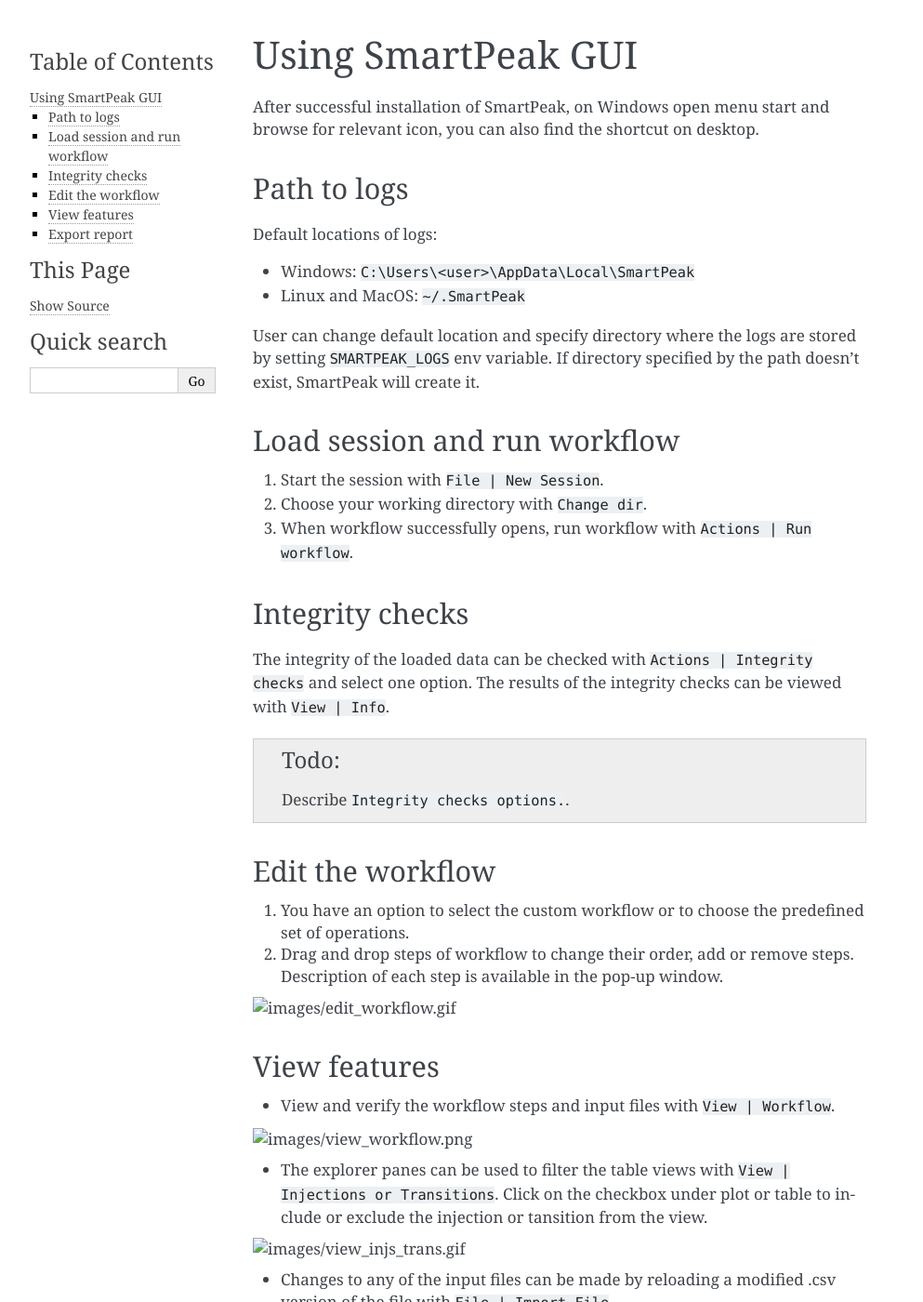
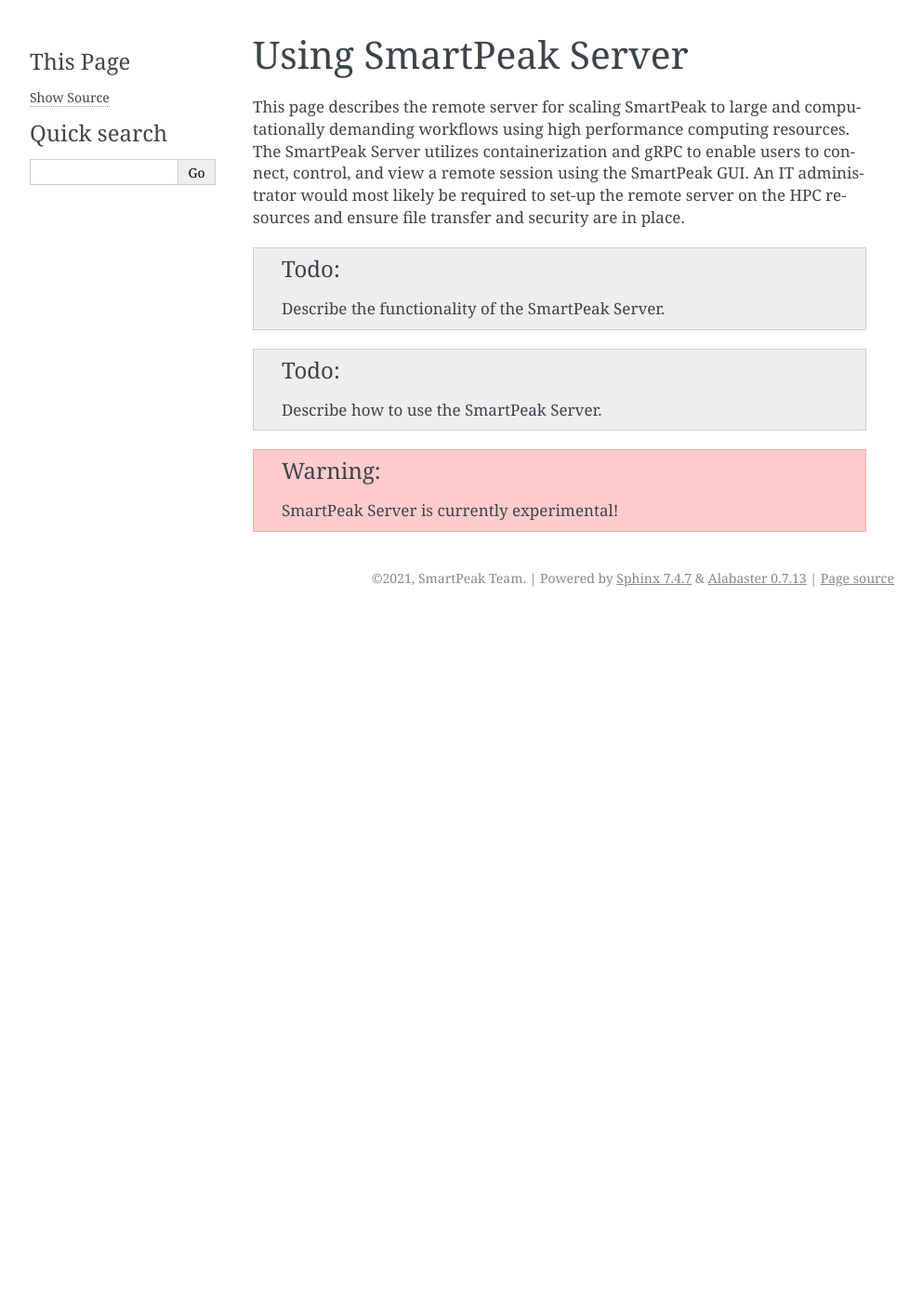
Before and after one commit to AutoFlowResearch/SmartPeak, a Sphinx documentation site: the page built from docs/guide/server.rst, in a window 1280 px wide and 1400 px high. Shown: the whole window at 93% size, without its empty margins (148-1141 px from the left). Built offline with Sphinx 7.4.7, drawn with Linux system fonts in a browser that asks for light colours; pages that are not in the unit, such as notebooks, are missing from menus; some of the changed text lies outside the part shown.

Commit message:
feat: added a starting point for the server section

```diff
--- a/docs/guide/server.rst
+++ b/docs/guide/server.rst
@@ -1,102 +1,15 @@
-.. begin_smartpeak_gui_usage
+.. begin_smartpeak_server_usage
 
-Using SmartPeak GUI
+Using SmartPeak Server
 ----------------------------------------------------------------------------------------------------------
 
-After successful installation of SmartPeak, on Windows open menu start and browse for relevant icon, you can also find the shortcut on desktop.
-
-.. _logs:
-
-Path to logs
-~~~~~~~~~~~~
-Default locations of logs:
-
-- Windows: ``C:\Users\<user>\AppData\Local\SmartPeak``
-- Linux and MacOS: ``~/.SmartPeak``
-
-User can change default location and specify directory where the logs are stored by setting ``SMARTPEAK_LOGS`` env variable.
-If directory specified by the path doesn't exist, SmartPeak will create it.
-
-Load session and run workflow
-~~~~~~~~~~~~~~~~~~~~~~~~~~~~~
-#. Start the session with ``File | New Session``.
-#. Choose your working directory with ``Change dir``.
-#. When workflow successfully opens, run workflow with ``Actions | Run workflow``.
-
-Integrity checks
-~~~~~~~~~~~~~~~~
-The integrity of the loaded data can be checked with ``Actions | Integrity checks`` and select one option.
-The results of the integrity checks can be viewed with ``View | Info``.
+This page describes the remote server for scaling SmartPeak to large and computationally demanding workflows using high performance computing resources. The SmartPeak Server utilizes containerization and gRPC to enable users to connect, control, and view a remote session using the SmartPeak GUI.  An IT administrator would most likely be required to set-up the remote server on the HPC resources and ensure file transfer and security are in place.
 
 .. todo::
-    Describe ``Integrity checks options.``.
-
-Edit the workflow
-~~~~~~~~~~~~~~~~~
-#. You have an option to select the custom workflow or to choose the predefined set of operations.
-#. Drag and drop steps of workflow to change their order, add or remove steps. Description of each step is available in the pop-up window.
-
-.. image:: ../images/edit_workflow.gif
-
-View features
-~~~~~~~~~~~~~
-- View and verify the workflow steps and input files with ``View | Workflow``.
-
-.. image:: ../images/view_workflow.png
-
-- The explorer panes can be used to filter the table views with ``View | Injections or Transitions``.  Click on the checkbox under plot or table to include or exclude the injection or tansition from the view.
-
-.. image:: ../images/view_injs_trans.gif
-
-- Changes to any of the input files can be made by reloading a modified .csv version of the file with ``File | Import File``.
-- Run the workflow with ``Actions | Run workflow``. Verify or change the data input/output directories before running the workflow.
-
-.. image:: ../images/run_workflow.png
-
-- The status of the workflow can be monitored with ``View | Info``.
-
-.. image:: ../images/SmartPeakGUIInfo.png
-
-- Alternatively, a more detailed status can be obtained with ``View | Log`` which will display the most recent SmartPeak log information.
-
-.. image:: ../images/SmartPeakGUILog.png
-
-- After the workflow has finished, the results can be viewed in a tabular form as a large data table with ``View | features (table)``.  The feature metavalues shown can be added or removed with ``View | Features`` and clicking on the checkboxes under plot or table.  For performance reasons, the amount of data that one can view is limited to 5000 entries.
-
-- The results can be viewed in a graphical form as a line plot or as a heatmap with ``View | features (line)``.
-
-.. image:: ../images/SmartPeakGUIFeatureLinePlot.png
-
-or ``View | features (heatmap)``
-
-.. image:: ../images/SmartPeakGUIFeatureHeatmap.png
-
-- The underlying data can also be displayed as a table matrix with ``View | features (matrix)``. Samples, transitions, or feature metavalues can be included or excluded from any of the views using the explorer panes.
-
-.. image:: ../images/SmartPeakGUIFeatureMatrix.png
-
-- The results of calibration curve fitting can be inspected with ``View | Workflow settings | Quant Methods``.
-
-.. image:: ../images/SmartPeakGUIQuantMethod.png
-
-- A detailed look at the calibration fitted model and selected points for the model can be seen with ``View | Calibrators``.
-
-.. image:: ../images/SmartPeakGUICalibrators.png
-
-- For debugging problematic peaks, the raw chromatographic data and the picked and selected peaks can be viewed graphically with ``View | Chromatograms``. For performance reasons, the amount of data that one can view is limited to 9000 points.
-
-.. image:: ../images/view_chromatogram.gif
-
-
-Export report
-~~~~~~~~~~~~~
-You can export the report with ``Actions | Report``. In the pop-up window select the information you want to include in the report, e.g. ``Sample types`` and ``Metadata``.
-
-.. image:: ../images/export_report.gif
-
-The report is saved in the same location as the ``sequence.csv`` file.
+    Describe the functionality of the SmartPeak Server.
 
 .. todo::
-    Explain the difference in options: ``Create FeatureDB.csv`` and ``Create PivotTable.csv``.
+    Describe how to use the SmartPeak Server.
 
-.. end_smartpeak_gui_usage
+.. warning::
+    SmartPeak Server is currently experimental!
```
